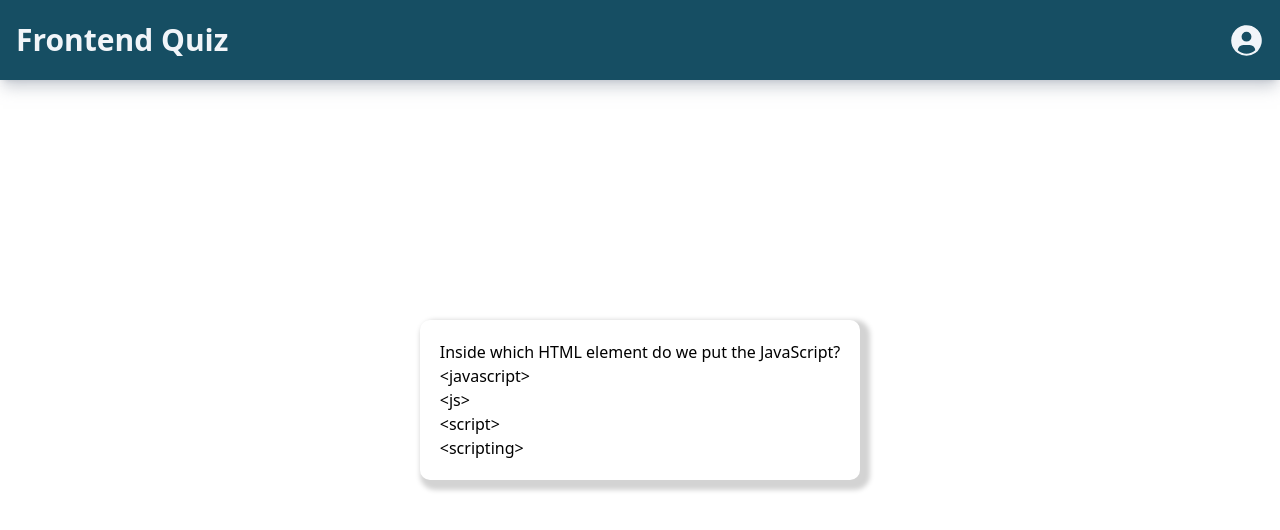
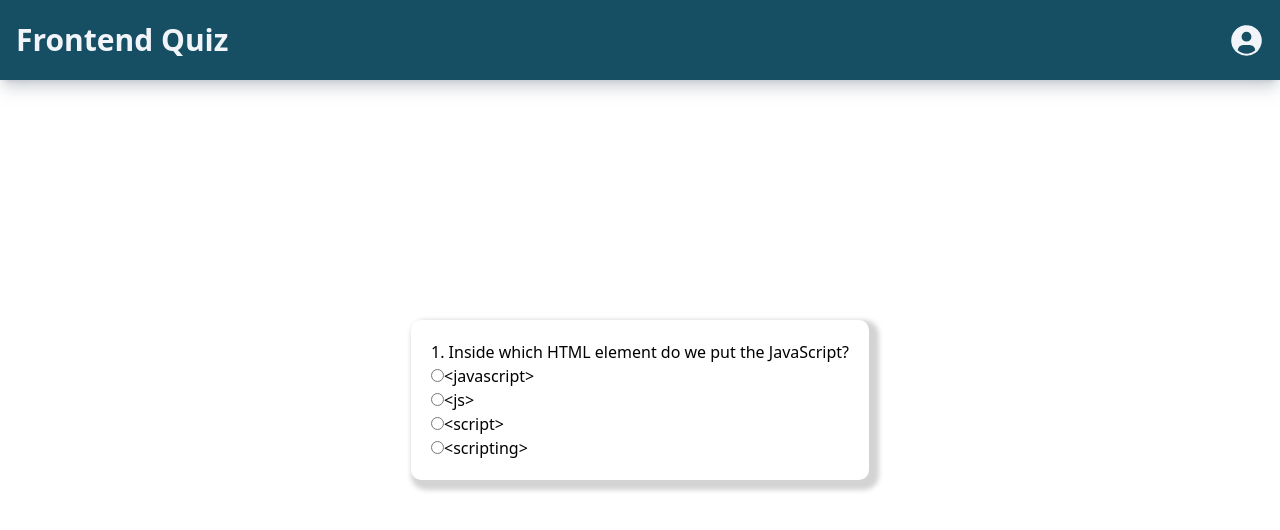
Before and after one commit to srishtigautam21/quiz-app, a React (Create React App) app: page /jsquestions in a window 1280 px wide. Shown: the top 530 px of the page. Built offline with nearby package versions, Linux system fonts and the light colour scheme.

Commit message:
Js Page Change

```diff
--- a/src/pages/JsPage.css
+++ b/src/pages/JsPage.css
@@ -11,3 +11,7 @@
   justify-content: center;
   min-height: 80vh;
 }
+.inputWrapper {
+  display: flex;
+  flex-direction: column;
+}
--- a/src/pages/JsPage.jsx
+++ b/src/pages/JsPage.jsx
@@ -10,12 +10,28 @@ const JsPage = () => {
       {jsData.map((ques, index) => {
         return (
           <div className='quesBackground'>
-            <div>{ques.question}</div>
             <div>
-              <div>{ques.options.option1}</div>
-              <div>{ques.options.option2}</div>
-              <div>{ques.options.option3}</div>
-              <div>{ques.options.option4}</div>
+              {ques.id}. {ques.question}
+            </div>
+            <div className='inputWrapper'>
+              <label>
+                <input type='radio' />
+                {ques.options.option1}
+              </label>
+              <label>
+                <input type='radio' />
+                {ques.options.option2}
+              </label>
+
+              <label>
+                <input type='radio' />
+                {ques.options.option3}
+              </label>
+
+              <label>
+                <input type='radio' />
+                {ques.options.option4}
+              </label>
             </div>
           </div>
         );
```
